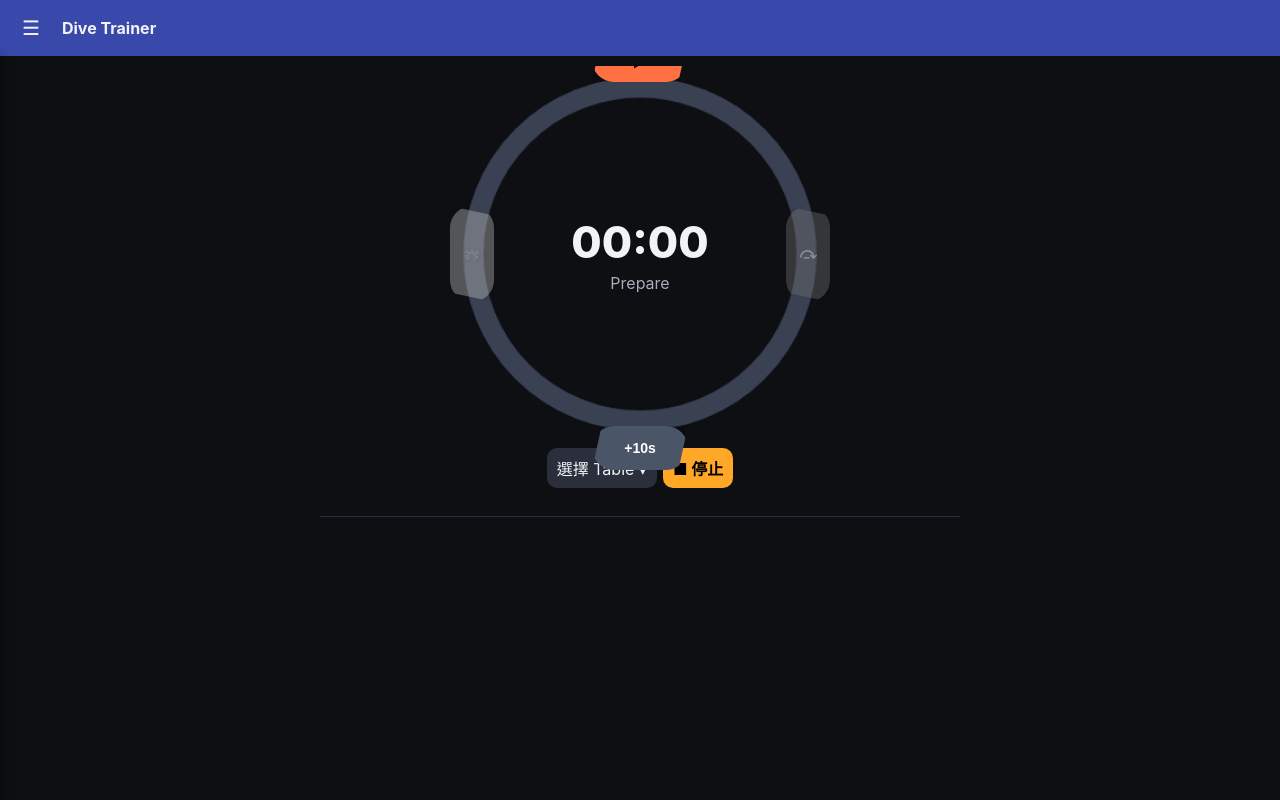
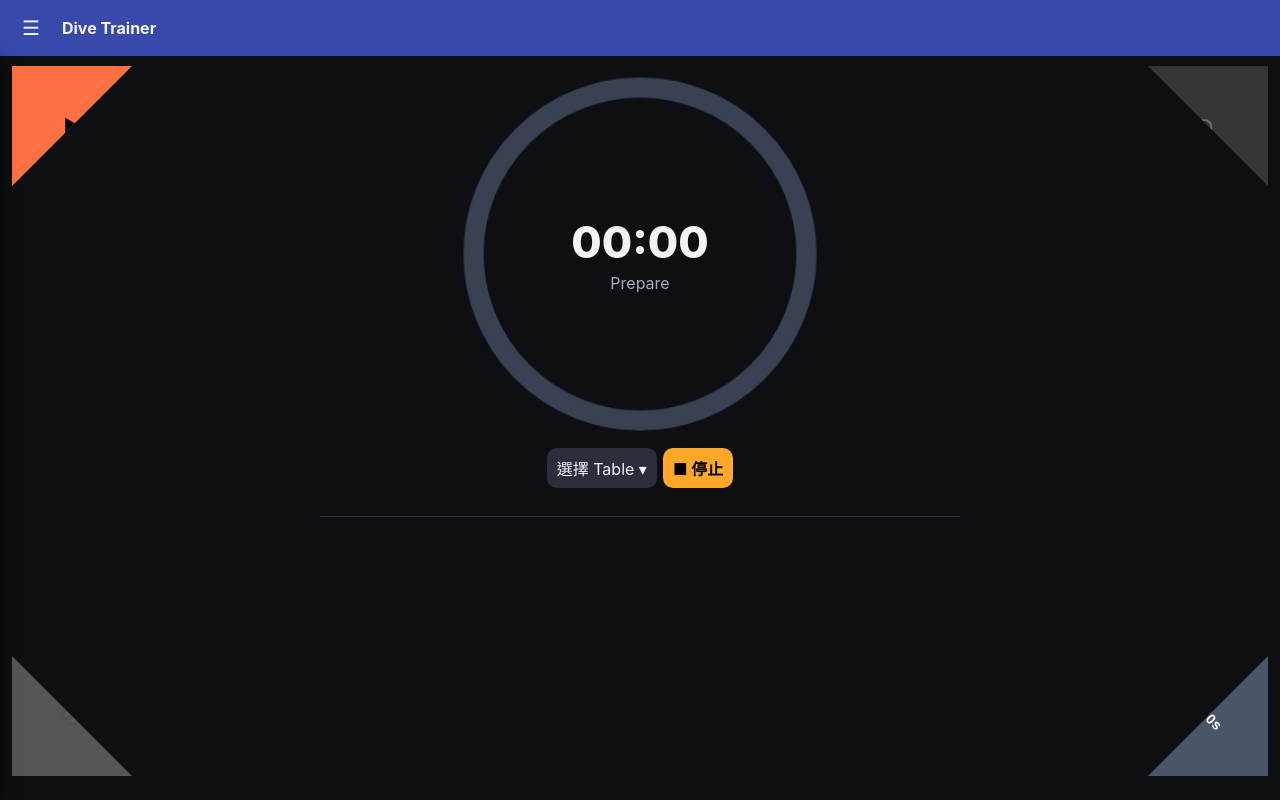
Before and after one commit to RheC1e/google-dive, a plain HTML site: page index.html in a window 1280 px wide. Drawn offline with Linux system fonts and the light colour scheme.

Commit message:
feat: add corner triangle timer controls

```diff
--- a/index.html
+++ b/index.html
@@ -46,17 +46,19 @@
                 <div id="phaseText" class="phase">Prepare</div>
               </div>
             </div>
-            <button id="pauseBtn" class="ctrl-corner ctrl-top-left warn" title="開始/暫停">
-              <span class="ctrl-label">▶</span>
+          </div>
+          <div class="corner-controls">
+            <button id="pauseBtn" class="corner-btn corner-top-left warn" title="開始/暫停">
+              <span>▶</span>
             </button>
-            <button id="skipBtn" class="ctrl-corner ctrl-top-right danger" title="跳過">
-              <span class="ctrl-label">⤼</span>
+            <button id="skipBtn" class="corner-btn corner-top-right danger" title="跳過">
+              <span>⤼</span>
             </button>
-            <button id="plus10Btn" class="ctrl-corner ctrl-bottom-left" title="+10秒">
-              <span class="ctrl-label">+10s</span>
+            <button id="plus10Btn" class="corner-btn corner-bottom-right" title="+10秒">
+              <span>+10s</span>
             </button>
-            <button id="markDiaphragmBtn" class="ctrl-corner ctrl-bottom-right lung" title="記錄橫膈膜第一次抽動">
-              <span class="ctrl-label">🫁</span>
+            <button id="markDiaphragmBtn" class="corner-btn corner-bottom-left lung" title="記錄橫膈膜第一次抽動">
+              <span>🫁</span>
             </button>
           </div>
           <div class="controls primary">
--- a/styles.css
+++ b/styles.css
@@ -172,117 +172,84 @@ body{
   touch-action:manipulation;
   -webkit-touch-callout:none;
 }
-.ctrl-corner{
+.corner-controls{
   position:absolute;
-  width:96px;
-  height:44px;
+  inset:0;
+  pointer-events:none;
+}
+.corner-btn{
+  position:absolute;
+  width:120px;
+  height:120px;
+  border:none;
+  background:#2a2f3b;
+  color:#fff;
+  font-size:18px;
+  font-weight:700;
   display:flex;
   align-items:center;
   justify-content:center;
-  font-size:16px;
-  z-index:10;
-  border:none;
   cursor:pointer;
-  box-shadow:0 4px 14px rgba(0,0,0,.35);
-  background:#2a2f3b;
-  color:#fff;
-  transition:transform 0.12s ease;
-  clip-path:polygon(10% 0,100% 0,90% 100%,0 100%);
-  border-radius:999px;
-  transform:rotate(var(--corner-rotate,0deg));
-  transform-origin:center;
+  box-shadow:0 6px 16px rgba(0,0,0,.35);
+  clip-path:polygon(0 0,100% 0,0 100%);
+  pointer-events:auto;
+  transition:transform .12s ease, box-shadow .12s ease;
 }
-.ctrl-corner .ctrl-label{
-  transform:rotate(calc(-1 * var(--corner-rotate,0deg)));
+.corner-btn span{
+  transform:rotate(45deg);
   display:inline-flex;
-  align-items:center;
-  justify-content:center;
-  width:100%;
-  font-weight:600;
 }
-.ctrl-corner:active{
-  transform:scale(0.95) rotate(var(--corner-rotate,0deg));
+.corner-btn:active{
+  transform:scale(0.96);
+  box-shadow:0 2px 8px rgba(0,0,0,.3);
 }
-.ctrl-corner.warn{
-  background:var(--warn);
-  color:#000;
+.corner-btn.warn{background:var(--warn);color:#000;}
+.corner-btn.danger{background:#e84e63;}
+.corner-btn.lung{background:#ffb74d;color:#000;}
+#plus10Btn{background:#4a5568;font-size:14px;letter-spacing:.5px;}
+.corner-btn.corner-top-left{
+  top:0;
+  left:0;
 }
-.ctrl-corner.danger{
-  background:#e84e63;
-  color:#fff;
+.corner-btn.corner-top-right{
+  top:0;
+  right:0;
+  transform:rotate(90deg);
 }
-.ctrl-corner.lung{
-  background:#ffb74d;
-  color:#000;
-  font-weight:700;
-  font-size:18px;
+.corner-btn.corner-bottom-right{
+  bottom:0;
+  right:0;
+  transform:rotate(180deg);
 }
-#plus10Btn{
-  background:#4a5568;
-  color:#fff;
-  font-size:12px;
-  font-weight:600;
+.corner-btn.corner-bottom-left{
+  bottom:0;
+  left:0;
+  transform:rotate(270deg);
 }
-.ctrl-corner.disabled{
+.corner-btn.corner-top-right span,
+.corner-btn.corner-bottom-right span,
+.corner-btn.corner-bottom-left span{
+  transform:rotate(-45deg);
+}
+.corner-btn.corner-bottom-right span{
+  transform:rotate(-135deg);
+}
+.corner-btn.corner-bottom-left span{
+  transform:rotate(-225deg);
+}
+.corner-btn.corner-top-right span{
+  transform:rotate(-45deg);
+}
+.corner-btn.disabled{
   opacity:.4;
   filter:grayscale(1);
   pointer-events:none;
 }
-.ctrl-corner.ctrl-top-left{
-  top:-36px;
-  left:50%;
-  transform:translate(-50%,0) rotate(0deg);
-  --corner-rotate:0deg;
-}
-.ctrl-corner.ctrl-top-right{
-  top:50%;
-  right:-36px;
-  transform:translate(0,-50%) rotate(90deg);
-  --corner-rotate:90deg;
-}
-.ctrl-corner.ctrl-bottom-left{
-  bottom:-36px;
-  left:50%;
-  transform:translate(-50%,0) rotate(180deg);
-  --corner-rotate:180deg;
-}
-.ctrl-corner.ctrl-bottom-right{
-  top:50%;
-  left:-36px;
-  transform:translate(0,-50%) rotate(270deg);
-  --corner-rotate:270deg;
-}
 @media (max-width:768px){
-  .ctrl-corner{
-    width:82px;
-    height:36px;
-    font-size:13px;
-  }
-  .ctrl-corner.lung{
-    font-size:16px;
-  }
-  #plus10Btn{
-    font-size:11px;
-  }
-  .ctrl-corner.ctrl-top-left{
-    top:-26px;
-    left:50%;
-    transform:translate(-50%,0) rotate(0deg);
-  }
-  .ctrl-corner.ctrl-top-right{
-    top:50%;
-    right:-26px;
-    transform:translate(0,-50%) rotate(90deg);
-  }
-  .ctrl-corner.ctrl-bottom-left{
-    bottom:-26px;
-    left:50%;
-    transform:translate(-50%,0) rotate(180deg);
-  }
-  .ctrl-corner.ctrl-bottom-right{
-    top:50%;
-    left:-26px;
-    transform:translate(0,-50%) rotate(270deg);
+  .corner-btn{
+    width:86px;
+    height:86px;
+    font-size:15px;
   }
 }
 .home .controls.primary{
```
